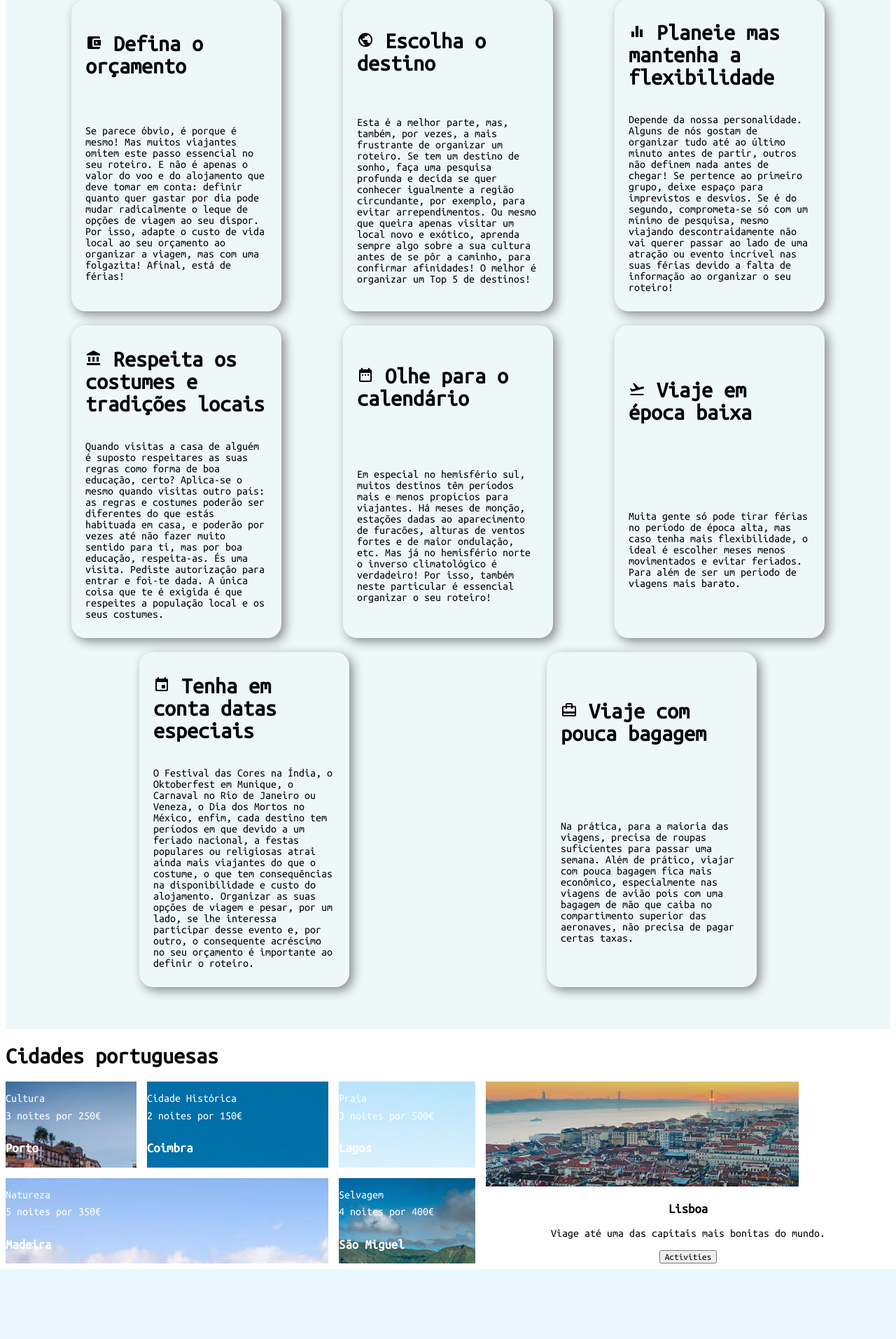
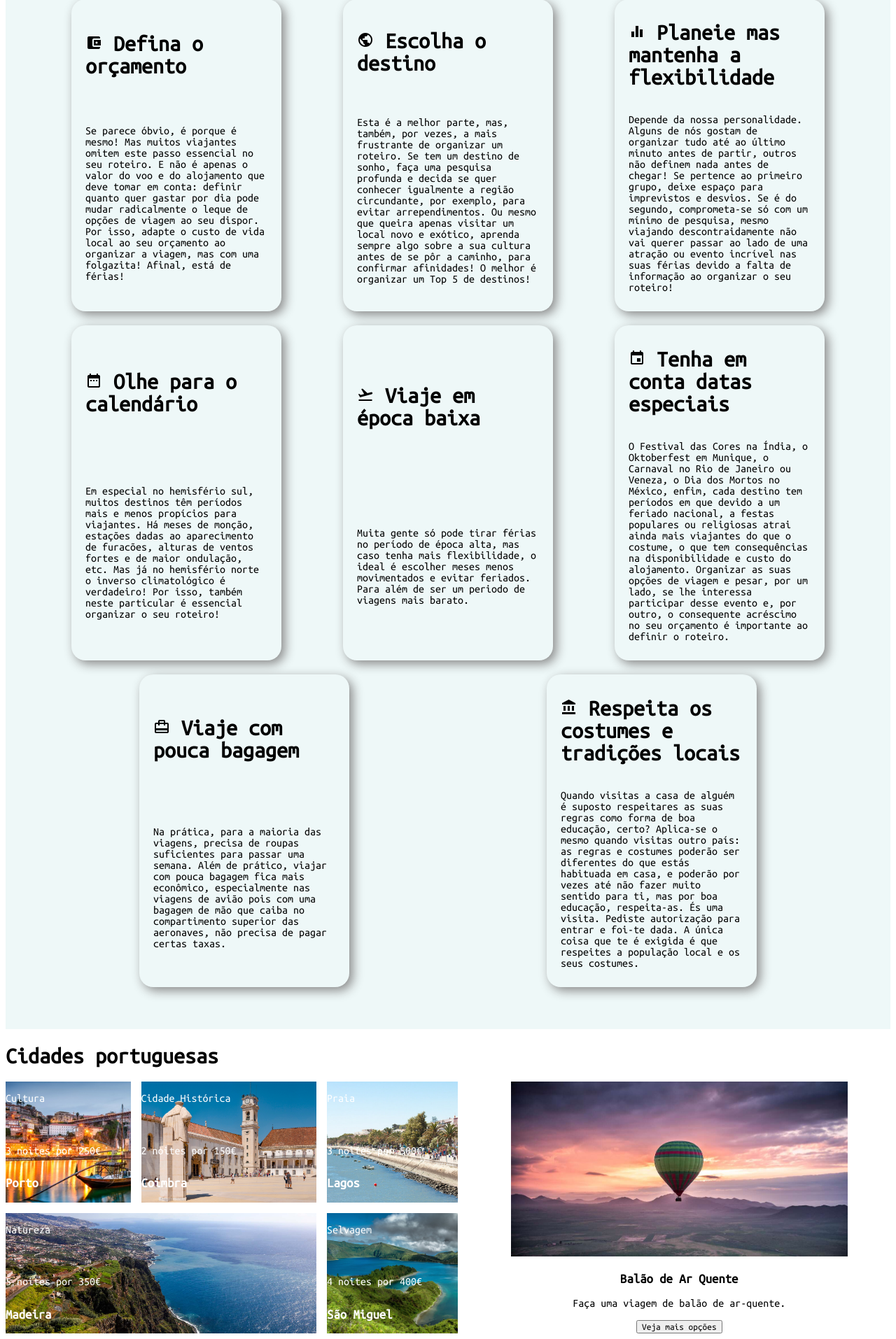
Before and after one commit to joaoantas05/pw-labs-joaoantas-a22002629, a PHP site: page /lab4/index.html in a window 1280 px wide. Shown: the part 1122-3036 px from the top of the page at 70% size. Before the commit the page ends 2936 px from the top, so only its background shows below. Run offline with PHP 8.4, Linux system fonts and the light colour scheme.

Commit message:
finalizacao lab4

```diff
--- a/lab2/index.html
+++ b/lab2/index.html
@@ -31,7 +31,7 @@
         <p> 🗺 🛫 🏙 🗽 </p>
 
         <hr>
-        <p>Decidi fazer uma <del>viagem</del> até a cidade que nunca dorme, <b>Nova Iorque</b> para poder visitar a histórica <i>Estátua da Liberdade</i>.</p>
+        <p>Decidi fazer uma <del>viagem</del> até a cidade que nunca dorme, <b>Nova Iorque</b> para poder visitar a <i>histórica</i> <u>Estátua da Liberdade</u>.</p>
 
         <hr>
         Decidi fazer uma viagem até a cidade que nunca dorme, Nova Iorque para poder visitar a histórica Estátua da Liberdade.</p><br>
--- a/lab3/index.html
+++ b/lab3/index.html
@@ -36,7 +36,7 @@
         <hr>
         <center><p> 🗺 🛫 🏙 🗽 </p></center>
         <hr>
-        <p>Decidi fazer uma <del>viagem</del> até a cidade que nunca dorme, <b>Nova Iorque</b> para poder visitar a histórica <i>Estátua da Liberdade</i>.</p>
+        <p>Decidi fazer uma <del>viagem</del> até a cidade que nunca dorme, <b>Nova Iorque</b> para poder visitar a <i>histórica</i> <u>Estátua da Liberdade</u>.</p>
         <hr>
         <p>Decidi fazer uma viagem até a cidade que nunca dorme, Nova Iorque para poder visitar a histórica Estátua da Liberdade.</p>
         <hr><br>
--- a/lab3/quizz.html
+++ b/lab3/quizz.html
@@ -26,7 +26,7 @@
         </nav>
 
     <h3>Quizz</h3>
-    <p class="quizz">🤓Agora vais ver se sabes tudo sobre a cidade de Nova Iorque!🤔</p>
+    <center><p class="quizz">🤓Agora vais ver se sabes tudo sobre a cidade de Nova Iorque!🤔</p></center>
     <form method="POST" action="mailto: 22002629@alunos.ulht.pt" enctype="multipart/form-data" autocomplete="on">
         <fieldset title="info">
             <Legend>Identificação</Legend>
--- a/lab4/estilos.css
+++ b/lab4/estilos.css
@@ -93,39 +93,45 @@ a{ /*tira a linha dos href*/
 
 .destinos .porto{
     background-image: url("images/porto.jpg");
+    background-size: cover;
     grid-area: porto;
 }
 
-.destinos .lisboa{
-    grid-area: lisboa;
+.destinos .balao{
+    grid-area: balao;
     color: black;
 }
 
 .destinos .coimbra{
     background-image: url("images/coimbra.jpg");
+    background-size: cover;
     grid-area: coimbra;
 }
 
 .destinos .lagos{
     background-image: url("images/lagos.jpeg");
+    background-size: cover;
     grid-area: lagos;
 }
 
 .destinos .madeira{
     background-image: url("images/madeira.jpeg");
+    background-position: center;
+    background-size: cover;
     grid-area: madeira;
 }
 
 .destinos .sao-miguel{
     background-image: url("images/sao_miguel.jpg");
+    background-size: cover;
     grid-area: sao-miguel;
 }
 
 .destinos{
     display: grid;
     color: white;
-    grid-template-areas: 'porto coimbra lagos lisboa'
-    'madeira madeira sao-miguel lisboa';
+    grid-template-areas: 'porto coimbra lagos balao'
+    'madeira madeira sao-miguel balao';
     gap: 15px; /* separação das imagens*/
 }
 
--- a/lab4/index.html
+++ b/lab4/index.html
@@ -96,12 +96,6 @@
             mesmo viajando descontraidamente não vai querer passar ao lado de uma atração ou evento incrível nas suas férias devido a falta de informação ao organizar o seu roteiro!</p>
         </div>
         <div>
-            <h1><i class="material-icons">account_balance</i> Respeita os costumes e tradições locais</h1>
-            <p>Quando visitas a casa de alguém é suposto respeitares as suas regras como forma de boa educação, certo?
-                Aplica-se o mesmo quando visitas outro país: as regras e costumes poderão ser diferentes do que estás habituada em casa, e poderão por vezes até não fazer muito sentido para ti, mas por boa educação, respeita-as.
-                És uma visita. Pediste autorização para entrar e foi-te dada. A única coisa que te é exigida é que respeites a população local e os seus costumes.</p>
-        </div>
-        <div>
             <h1><i class="material-icons">date_range</i> Olhe para o calendário</h1>
             <p>Em especial no hemisfério sul, muitos destinos têm períodos mais e menos propícios para viajantes.
             Há meses de monção, estações dadas ao aparecimento de furacões, alturas de ventos fortes e de maior ondulação, etc.
@@ -111,7 +105,8 @@
         <div>
             <h1><i class="material-icons">flight_takeoff</i> Viaje em época baixa</h1>
             <p>Muita gente só pode tirar férias no período de época alta, mas caso tenha mais flexibilidade,
-            o ideal é escolher meses menos movimentados e evitar feriados. Para além de ser um periodo de viagens mais barato.</p>
+            o ideal é escolher meses menos movimentados e evitar feriados.
+            Para além de ser um periodo de viagens mais barato.</p>
         </div>
         <div>
             <h1><i class="material-icons">insert_invitation</i> Tenha em conta datas especiais</h1>
@@ -126,6 +121,12 @@
             Além de prático, viajar com pouca bagagem fica mais econômico, especialmente nas viagens de avião pois
             com uma bagagem de mão que caiba no compartimento superior das aeronaves, não precisa de pagar certas taxas.</p>
         </div>
+        <div>
+            <h1><i class="material-icons">account_balance</i> Respeita os costumes e tradições locais</h1>
+            <p>Quando visitas a casa de alguém é suposto respeitares as suas regras como forma de boa educação, certo?
+            Aplica-se o mesmo quando visitas outro país: as regras e costumes poderão ser diferentes do que estás habituada em casa, e poderão por vezes até não fazer muito sentido para ti, mas por boa educação, respeita-as.
+            És uma visita. Pediste autorização para entrar e foi-te dada. A única coisa que te é exigida é que respeites a população local e os seus costumes.</p>
+        </div>
     </div>
 
     <h1 id="dream">Cidades portuguesas</h1>
@@ -135,15 +136,16 @@
             <h3 class="city">Porto</h3>
             <p class="sentence">3 noites por 250€</p>
         </div>
-        <div class="lisboa">
-            <div><img src="images/lisboa.jpeg" height="150"></div>
+        <div class="balao">
+            <div align="center"><img src="images/balao.jpg" height="250"></div>
+
             <div id="texto">
                 <div>
-                    <h3>Lisboa</h3>
-                    <p>Viage até uma das capitais mais bonitas do mundo.</p>
+                    <h3>Balão de Ar Quente</h3>
+                    <p>Faça uma viagem de balão de ar-quente.</p>
                 </div>
                 <div>
-                    <button>Activities</button>
+                    <button>Veja mais opções</button>
                 </div>
             </div>
         </div>
```
Also changed, not shown: index.html (+6 -5 lines), lab3/estilos.css (+9 -2 lines), geral.css (line endings or trailing spaces), lab4/images/balao.jpg (added), lab4/images/lisboa.jpeg (deleted).
